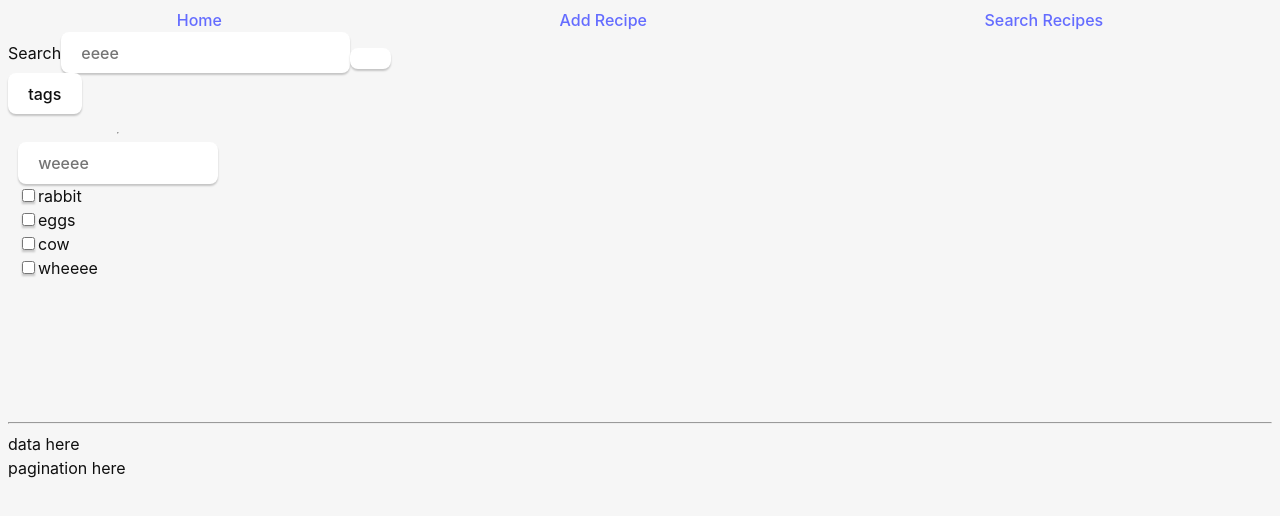
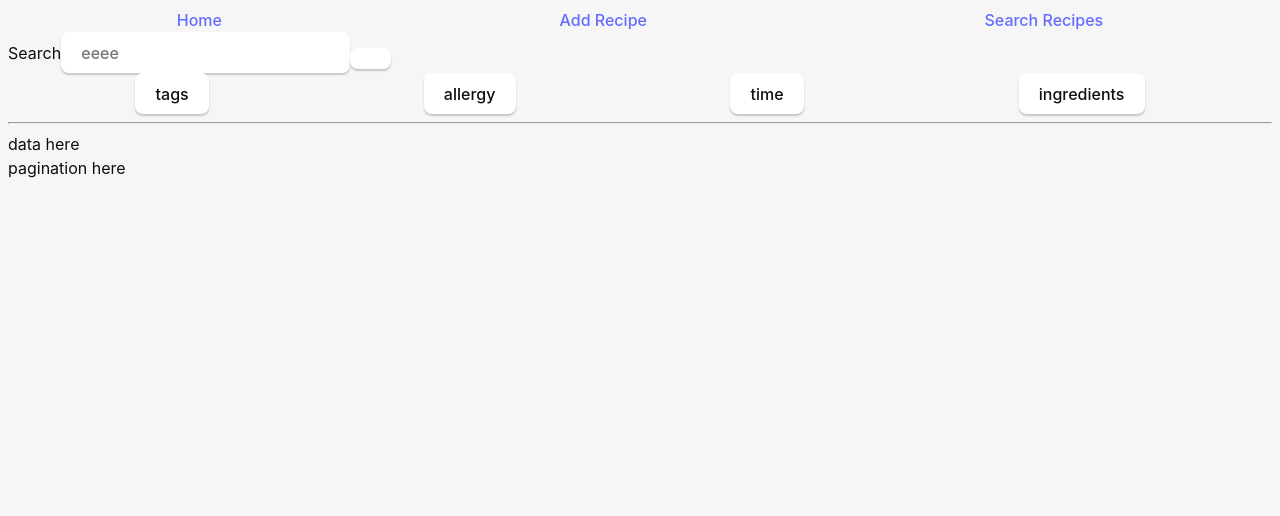
Before and after one commit to jbacheldor/recipe-recs, a React (Vite) app: page /search in a window 1280 px wide. Shown: the top 516 px of the page. Built offline with nearby package versions, Linux system fonts and the light colour scheme.

Commit message:
so don't like how i'm storing state but i shall be returning to it

```diff
--- a/src/components/DropDown.tsx
+++ b/src/components/DropDown.tsx
@@ -4,8 +4,8 @@ import { useState } from "react"
 type Props = {
     options: string[],
     title?: string,
-    onSelect?: () => void,
-    selected: string[]
+    onSelect: (val: string[]) => void,
+    selected: string[],
 }
 
 const style = {
@@ -13,7 +13,7 @@ const style = {
         display: 'block',
         scrollY: 'true',
         height: '300px',
-
+        position: 'absolute',
         // overflowY: 'true'
     },
     inside: {
@@ -28,17 +28,23 @@ const style = {
     }
 }
 
-const DropDown:React.FC<Props> = ({options, selected}) => {
+const DropDown:React.FC<Props> = ({options, selected, onSelect}) => {
     const [select, setSelected] = useState(selected)
     const [filtered, setFiltered] = useState<string[]>([])
     const [searchString, setSearch] = useState('')
 
+
     const onUpdate = (key: string) => {
+        let newVal = []
         if(select.includes(key)) {
-            setSelected(select.filter((item)=> item != key))
+            newVal = select.filter((item)=> item != key)
+            setSelected(newVal)
         }else {
-            setSelected([...select, key])
+            newVal = [...select, key]
+            setSelected(newVal)
         }
+
+        onSelect(newVal)
     }
 
     const searchFilter = (value: string) => {
@@ -63,6 +69,7 @@ const DropDown:React.FC<Props> = ({options, selected}) => {
     }
 
     return (
+        <div>
             <div id="filter" style={style.filter}>
                 <div id="inside" style={style.inside}>
                 <hr/>
@@ -91,6 +98,7 @@ const DropDown:React.FC<Props> = ({options, selected}) => {
                 </div>
                 </div>
             </div>
+        </div>
     )
 }
 
--- a/src/pages/Search.tsx
+++ b/src/pages/Search.tsx
@@ -1,15 +1,65 @@
+import { useState } from "react";
 import DropDown from "../components/DropDown"
 
 
-// const style = {
+const style = {
+    filters: {
+        display: 'flex',
+        flexDirection: 'row',
+        justifyContent: 'space-around',
+        margin: '0px 20px'
+    }
 
-// }
+}
+
+type filtersType = {
+    title: string,
+    options: string[],
+    selected: string[]
+}
+
+
 
 const SearchPage:React.FC = () => {
-    // const time = []
-    // const ingredients = []
-    // const allergy = []
-    // const tags = []
+    const [openFilter, setOpenFilter] = useState('')
+
+    const adjustFilters = (value: string) => {
+        if(openFilter == value) setOpenFilter('')
+        else setOpenFilter(value)
+    }
+
+    const [filters, setFilters] = useState<filtersType[]>([
+        {
+            title: 'tags',
+            options: ['rabbit', 'cow', 'emow', 'whee'],
+            selected: []
+        },
+        {
+            title: 'allergy',
+            options: [],
+            selected: []
+        },
+        {
+            title: 'time',
+            options: [],
+            selected: []
+        },
+        {
+            title: 'ingredients',
+            options: [],
+            selected: []
+        }
+    ])
+
+
+    const onUpdateFilters = (selected: string[], title: string) => {
+        const copy = filters.slice()
+
+        const index = copy.findIndex((value)=> value.title == title)
+        copy[index].selected = selected
+
+        setFilters(copy)
+    }
 
     return (
         <>
@@ -18,9 +68,17 @@ const SearchPage:React.FC = () => {
             <input placeholder="eeee"/>
             <button></button>
         </div>
-        <div>
-            <button>tags</button>
-            <DropDown options={['rabbit', 'eggs', 'cow', 'wheeee']} selected={[]}/>
+        <div id="filters" style={style.filters}>
+            {filters.map((val)=> {
+                return (
+                    <div>
+                        <button onClick={()=> adjustFilters(val.title)}>{val.title}</button>
+                        {openFilter == val.title &&
+                            <DropDown onSelect={(item)=>onUpdateFilters(item, val.title)} options={val.options} selected={val.selected}/>
+                        }
+                    </div>
+                )
+            })}
         </div>
         <hr/>
         <div>
```
Also changed, not shown: src/components/DropDownWrapper.tsx (added). Lines whose indentation alone changed are shown as unchanged.
